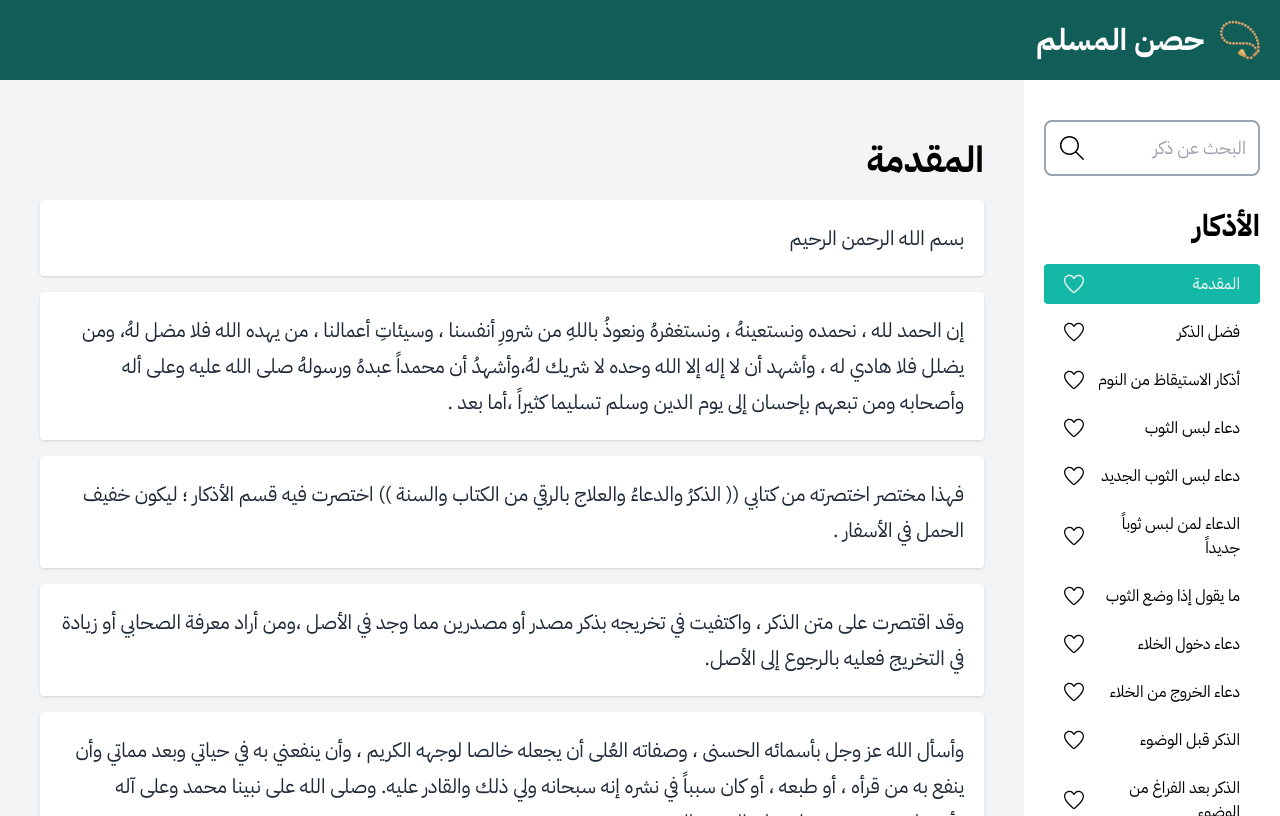
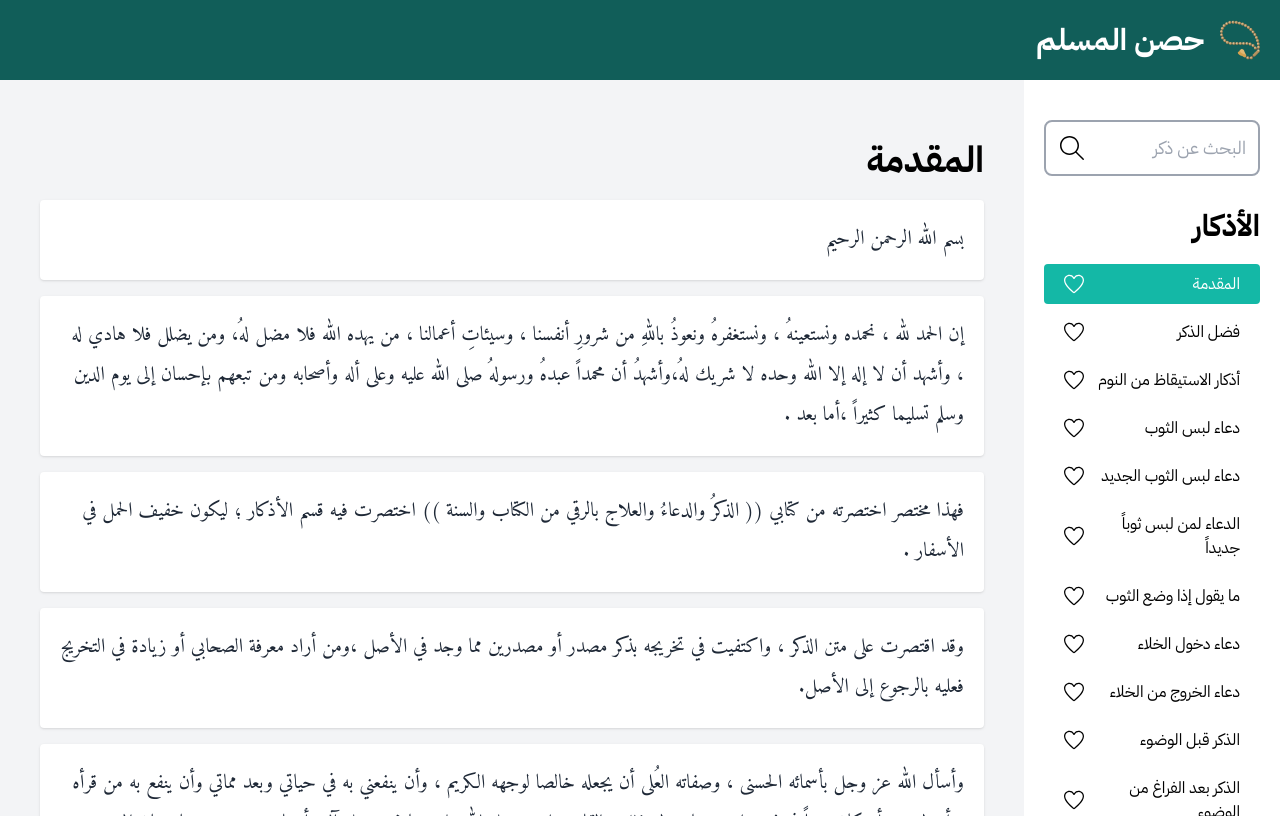
Before and after one commit to mohamedelhefni/muslim-fortress, a Vue app in the folder web/: page / in a window 1280 px wide. Both pictures are taken after a click on the button "المقدمة". Built offline with nearby package versions, Linux system fonts and the light colour scheme.

Commit message:
feat: use Amiri font in zekr text for better quran rendering

```diff
--- a/web/src/assets/main.css
+++ b/web/src/assets/main.css
@@ -1,4 +1,4 @@
-@import url('https://fonts.googleapis.com/css2?family=IBM+Plex+Sans+Arabic:wght@100;200;300;400;500;600;700&display=swap');
+@import url('https://fonts.googleapis.com/css2?family=Amiri:wght@400;700&family=IBM+Plex+Sans+Arabic:wght@100;200;300;400;500;600;700&display=swap');
 @tailwind base;
 @tailwind components;
 @tailwind utilities;
@@ -6,6 +6,12 @@
 html,
 body {
   font-family: 'IBM Plex Sans Arabic', sans-serif;
+}
+
+.font-quran {
+  font-family: "Amiri", serif;
+  font-weight: 400;
+  font-style: normal;
 }
 
 /* ===== Scrollbar CSS ===== */
--- a/web/src/components/MainContent.vue
+++ b/web/src/components/MainContent.vue
@@ -13,7 +13,7 @@ const uiStore = useUIStore()
             <h2 class="font-bold text-3xl md:text-4xl my-5"> {{ uiStore.activeZekr.title }}</h2>
             <div class="flex flex-col gap-4">
                 <div v-for="zekr in uiStore.activeZekr.content" class="p-5 rounded shadow cursor-pointer " :class="[zekr.isRead ? 'bg-teal-500 text-white' : 'text-gray-800 bg-white  hover:bg-teal-50']"  role="button" @click="uiStore.setActiveContentRead(zekr)">
-                    <p class="text-xl leading-9 ">
+                    <p class="text-xl leading-10 font-quran">
                         {{ zekr.text }}
                     </p>
                 </div>
```
